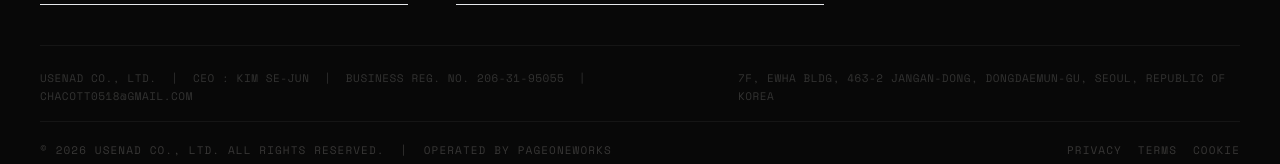
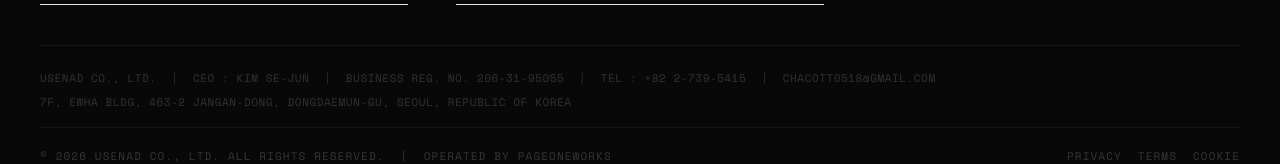
Before and after one commit to chacott0518-ui/pageoneworks, a Next.js app: page / in a window 1280 px wide. Shown: the part 5128-5292 px from the top of the page. Built offline with nearby package versions, Linux system fonts and the light colour scheme.

Commit message:
fix: total rewrite of rss feed for naver2312312

```diff
--- a/components/Footer.tsx
+++ b/components/Footer.tsx
@@ -163,12 +163,15 @@ export function Footer() {
 
         {/* 사업자 정보 — PC: 한 줄 / 모바일: 두 줄 */}
         <div className="pt-6 pb-4 border-t border-white/5">
-          <div className="flex flex-col md:flex-row md:items-center md:justify-between gap-1 md:gap-6">
+  <div className="flex flex-col md:flex-row md:flex-wrap md:items-center gap-1.5 md:gap-x-6">
     <p
       className="text-[7px] uppercase tracking-wider leading-relaxed"
       style={{ fontFamily: 'var(--font-space-mono)', color: 'rgba(245,242,237,0.18)' }}
     >
-              USENAD Co., Ltd. &nbsp;|&nbsp; CEO : Kim Se-jun &nbsp;|&nbsp; Business Reg. No. 206-31-95055 &nbsp;|&nbsp; chacott0518@gmail.com
+      USENAD Co., Ltd. &nbsp;|&nbsp; CEO : Kim Se-jun &nbsp;|&nbsp;
+      Business Reg. No. 206-31-95055 &nbsp;|&nbsp;
+      TEL : +82 2-739-5415 &nbsp;|&nbsp;
+      chacott0518@gmail.com
     </p>
     <p
       className="text-[7px] uppercase tracking-wider leading-relaxed"
```
Lines whose indentation alone changed are shown as unchanged.
